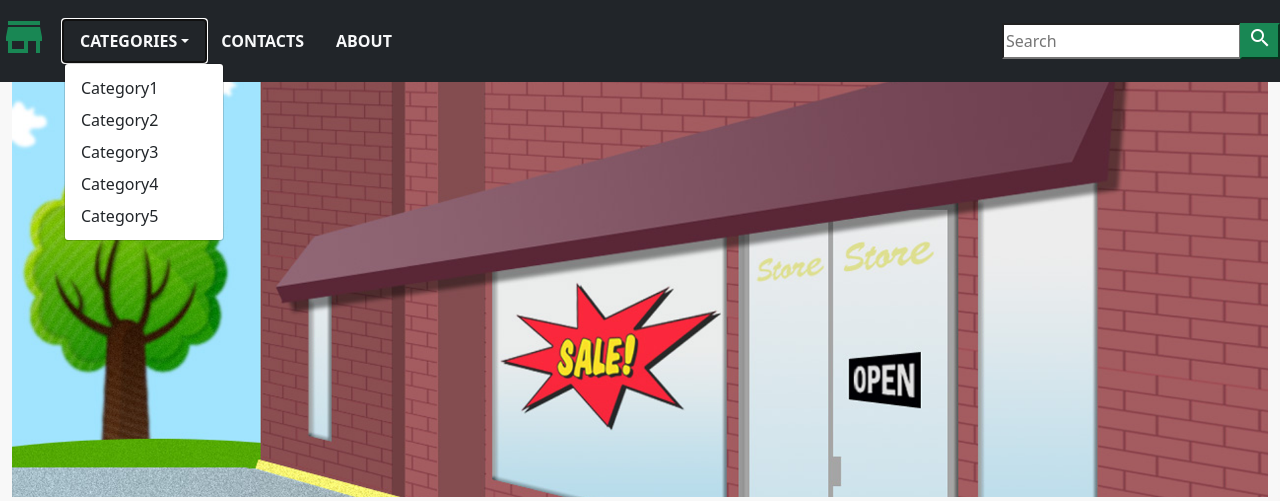
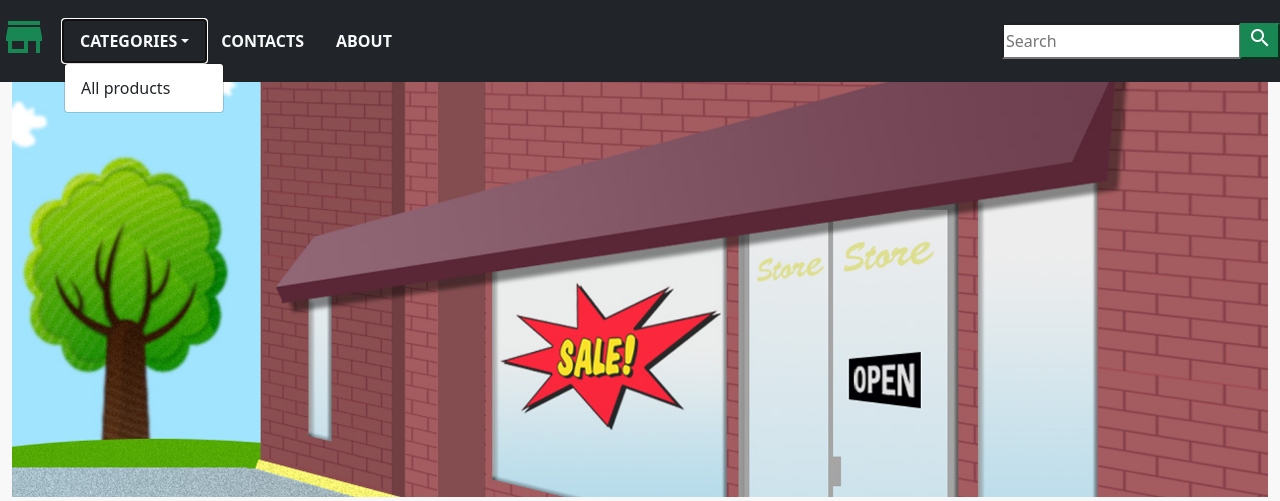
Before and after one commit to vitosv03/ecommerce, a Django app: page / in a window 1280 px wide, after a click on "CATEGORIES". Shown: the top 501 px of the page. Run offline with Django 3.2, Linux system fonts and the light colour scheme; data that the repository does not hold is empty.

Commit message:
update drop-down list on navbar.html 1. create context_processors.py for to get dictionary of list categories 2. registered context_processors.py in settings.py 3. get urls for drop-down list on navbar.html

```diff
--- a/ecommerce-project/ecommerce/settings.py
+++ b/ecommerce-project/ecommerce/settings.py
@@ -65,6 +65,7 @@ TEMPLATES = [
                 'django.template.context_processors.request',
                 'django.contrib.auth.context_processors.auth',
                 'django.contrib.messages.context_processors.messages',
+                'shop.context_processors.menu_links',
             ],
         },
     },
--- /dev/null
+++ b/ecommerce-project/shop/context_processors.py
@@ -0,0 +1,8 @@
+from .models import Category
+
+
+def menu_links(request):
+	links = Category.objects.all()
+	# print('links--', links)
+	# print('dict--', dict(links=links))
+	return dict(links=links)
--- a/ecommerce-project/shop/templates/navbar.html
+++ b/ecommerce-project/shop/templates/navbar.html
@@ -1,16 +1,15 @@
 
 <nav class="navbar navbar-expand-md navbar-light bg-dark">
-  <a href="#" class="navbar-brand"><span class="material-icons text-success material-icons md-48">store</span></a>
+  <a href="/" class="navbar-brand"><span class="material-icons text-success material-icons md-48">store</span></a>
   <button class="navbar-toggler bg-light" data-bs-toggle="collapse" data-bs-target="#navbar"><span class="navbar-toggler-icon"></span></button>
  <div id="navbar" class="collapse navbar-collapse justify-content-between">
   <ul class="navbar-nav">
       <li class="nav-item dropdown"><a class="nav-link dropdown-toggle text-light text-uppercase fw-bold px-3" data-bs-toggle="dropdown" href="">Categories</a>
         <div class="dropdown-menu">
-            <a class="dropdown-item" href="">Category1</a>
-            <a class="dropdown-item" href="">Category2</a>
-            <a class="dropdown-item" href="">Category3</a>
-            <a class="dropdown-item" href="">Category4</a>
-            <a class="dropdown-item" href="">Category5</a>
+            <a class="dropdown-item" href="{% url 'home' %}">All products</a>
+            {% for category in links %}
+            <a class="dropdown-item" href="{{ category.get_url }}">{{ category.name }}</a>
+            {% endfor %}
         </div>
       </li>
       <li class="nav-item"><a class="nav-link text-light text-uppercase fw-bold px-3" href="">Contacts</a></li>
```
Also changed, not shown: ecommerce-project/shop/models.py (+6 -2 lines).
